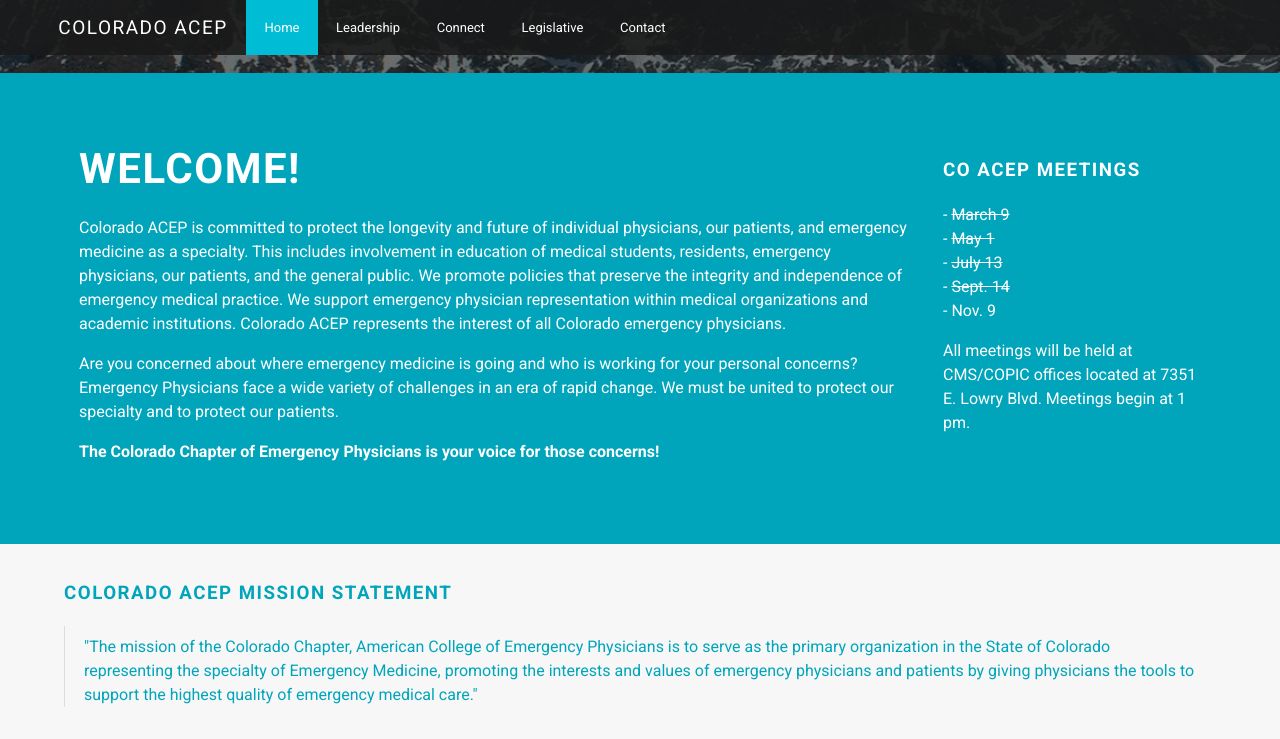
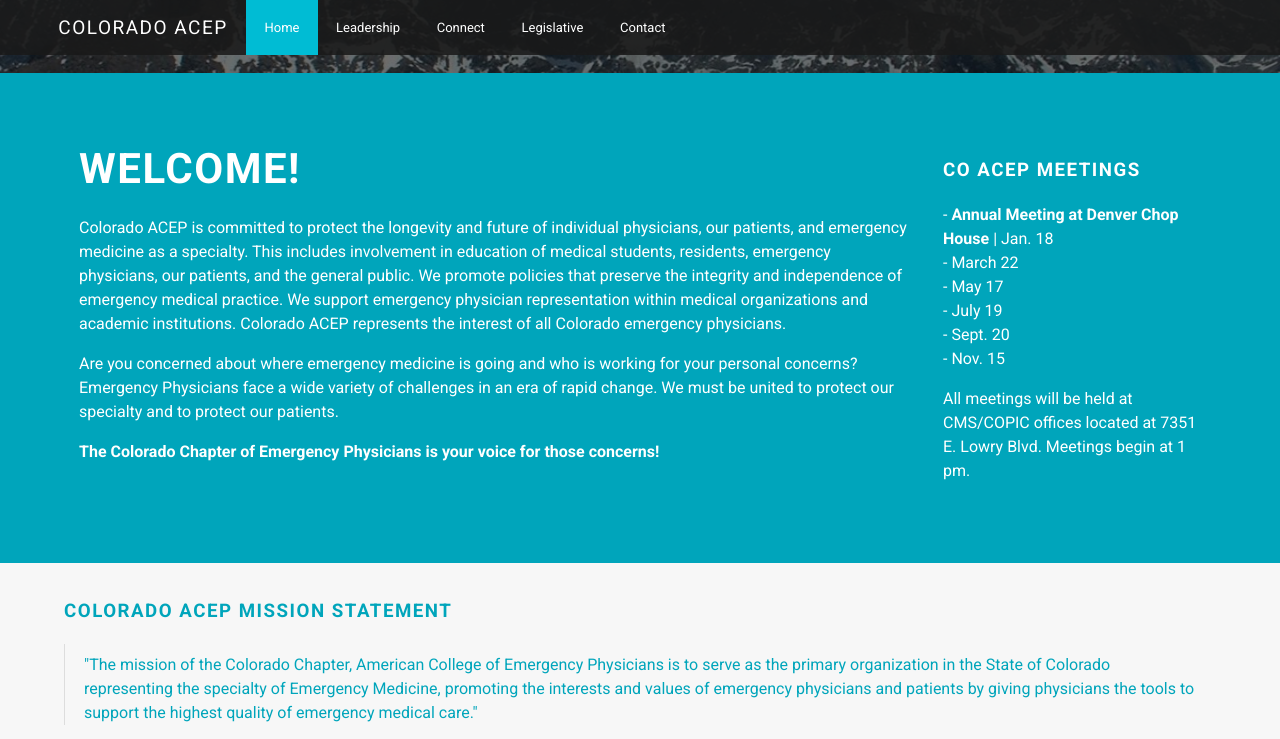
Before and after one commit to pebutler3/coacep, a Jekyll site: the page built from index.html, in a window 1280 px wide and 900 px high, scrolled down 327 px, cut to the strip 0-739 px from the top of the window. Built offline with Jekyll 4.4.1, drawn with Linux system fonts in a browser that asks for light colours.

Commit message:
added 2017 meeting dates

```diff
--- a/index.html
+++ b/index.html
@@ -19,12 +19,12 @@
   <section class="dates">
     <h3>CO ACEP Meetings</h3>
     <ul>
-     <!-- <li><strong>Annual Meeting at Denver Chop House</strong> &#45; Jan. 20 &#45; 11:30 to 2pm</li> -->
-     <li><strike>March 9</strike></li>
-     <li><strike>May 1</strike></li>
-     <li><strike>July 13</strike></li>
-     <li><strike>Sept. 14</strike></li>
-     <li>Nov. 9</li>
+     <li><strong>Annual Meeting at Denver Chop House</strong> | Jan. 18</li>
+     <li>March 22</li>
+     <li>May 17</li>
+     <li>July 19</li>
+     <li>Sept. 20</li>
+     <li>Nov. 15</li>
     </ul>
     <p>All meetings will be held at CMS/COPIC offices located at 7351 E. Lowry Blvd.
   Meetings begin at 1 pm.</p>
```
